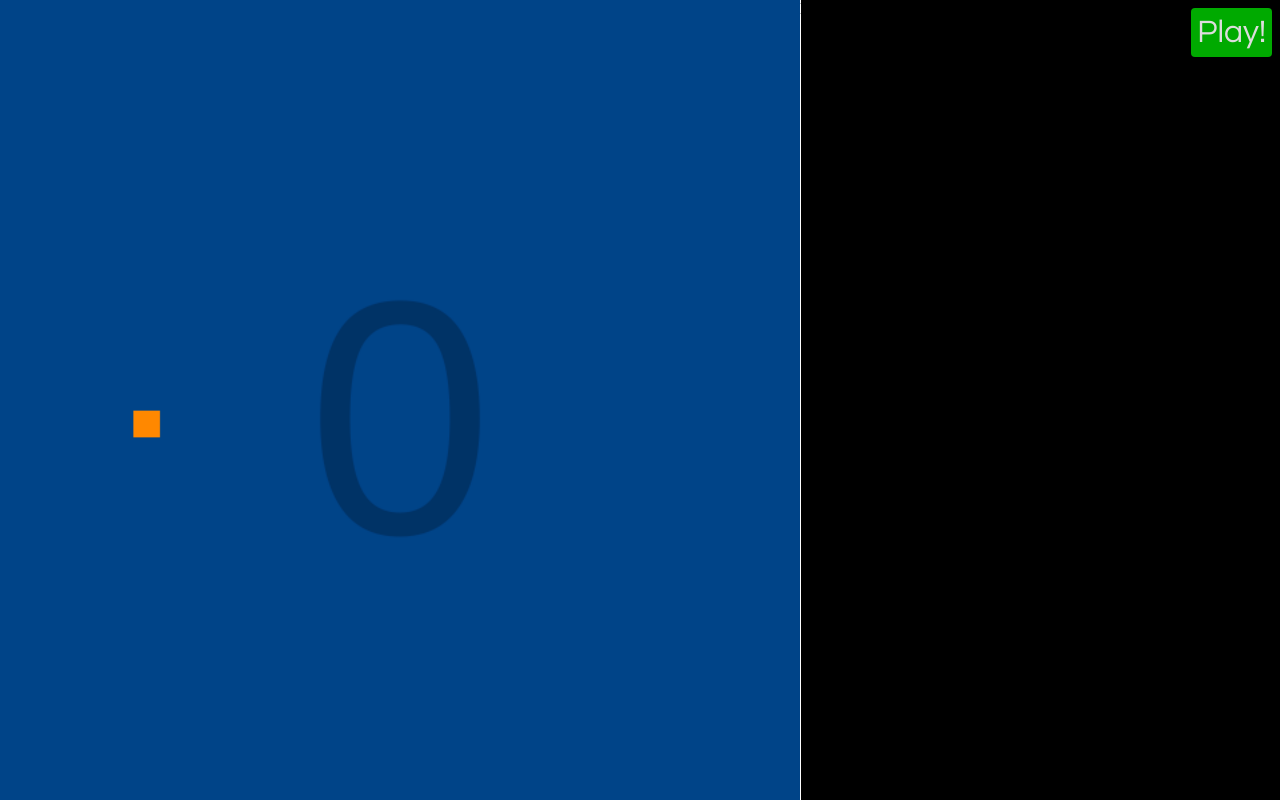
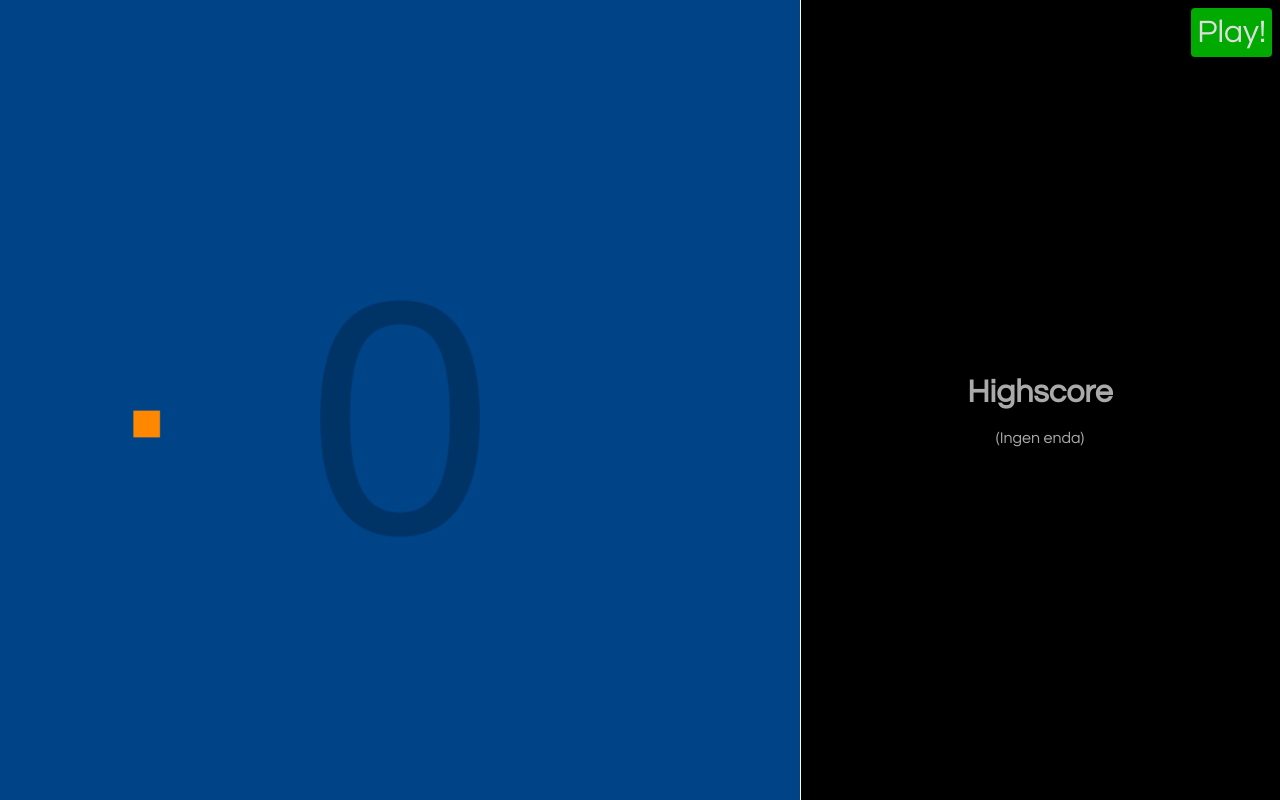
Before and after one commit to AscendNTNU/flappy-ascend-game, a website built with webpack: page public/index.html in a window 1280 px wide. Built offline with nearby package versions, Linux system fonts and the light colour scheme; no server answers.

Commit message:
Preparing for adding highscore

```diff
--- a/public/index.html
+++ b/public/index.html
@@ -10,7 +10,10 @@
     <canvas id="canvas" width="600" height="600">
       No HTML5 support...
     </canvas>
-    <div id="highscorelist">Hisghscore</div>
+    <div id="highscorelist">
+      <h1>Highscore</h1>
+      <div class="list"></div>
+    </div>
     <script src="dist/host.bundle.js"></script>
   </body>
 </html>
--- a/public/main.css
+++ b/public/main.css
@@ -5,6 +5,7 @@
 }
 
 body {
+  font-family: Questrial, Helvetica, sans-serif;
   min-height: 100vh;
   width: 100%;
   margin: 0;
@@ -15,7 +16,7 @@ body {
   background-color: var(--color);
   display: flex;
   flex-flow: wrap row;
-  justify-content: space-around;
+  justify-content: center;
 }
 
 #canvas {
@@ -35,11 +36,21 @@ body {
 }
 
 #highscorelist {
+  color: #aaa;
+  text-align: center;
   flex: 1 1 200px;
   height: 100vh;
   max-height: 100vw;
   height: 100vh;
   max-height: 100vw;
+
+  display: flex;
+  flex-flow: nowrap column;
+  justify-content: center;
+}
+
+.list:empty:after {
+  content: "(Ingen enda)";
 }
 
 .btn {
@@ -52,7 +63,6 @@ body {
   border-radius: 4px;
   box-shadow: 0 0 8px #000;
   background-color: #0a0;
-  font-family: Questrial, Helvetica, sans-serif;
   text-decoration: none;
   font-size: 2em;
 }
--- a/server.js
+++ b/server.js
@@ -79,7 +79,8 @@ wss.on('connection', function (ws, req) {
     ws.send(JSON.stringify({
       type: 'viewer',
       count: ++state.viewerCount,
-      players: state.users
+      players: state.users,
+      highScore: state.highScore
     }))
     state.viewerWS[params.userId] = ws
 
```
